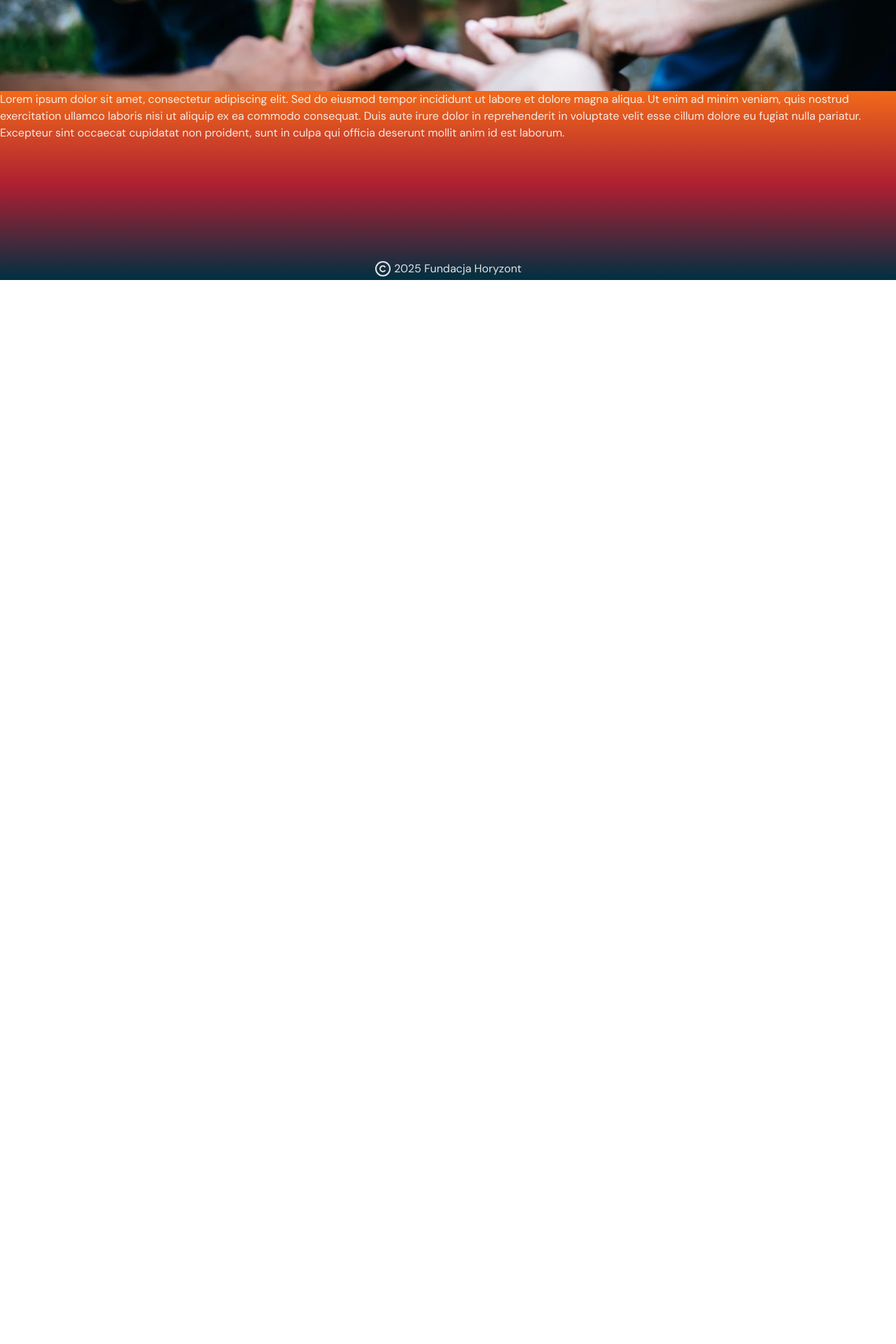
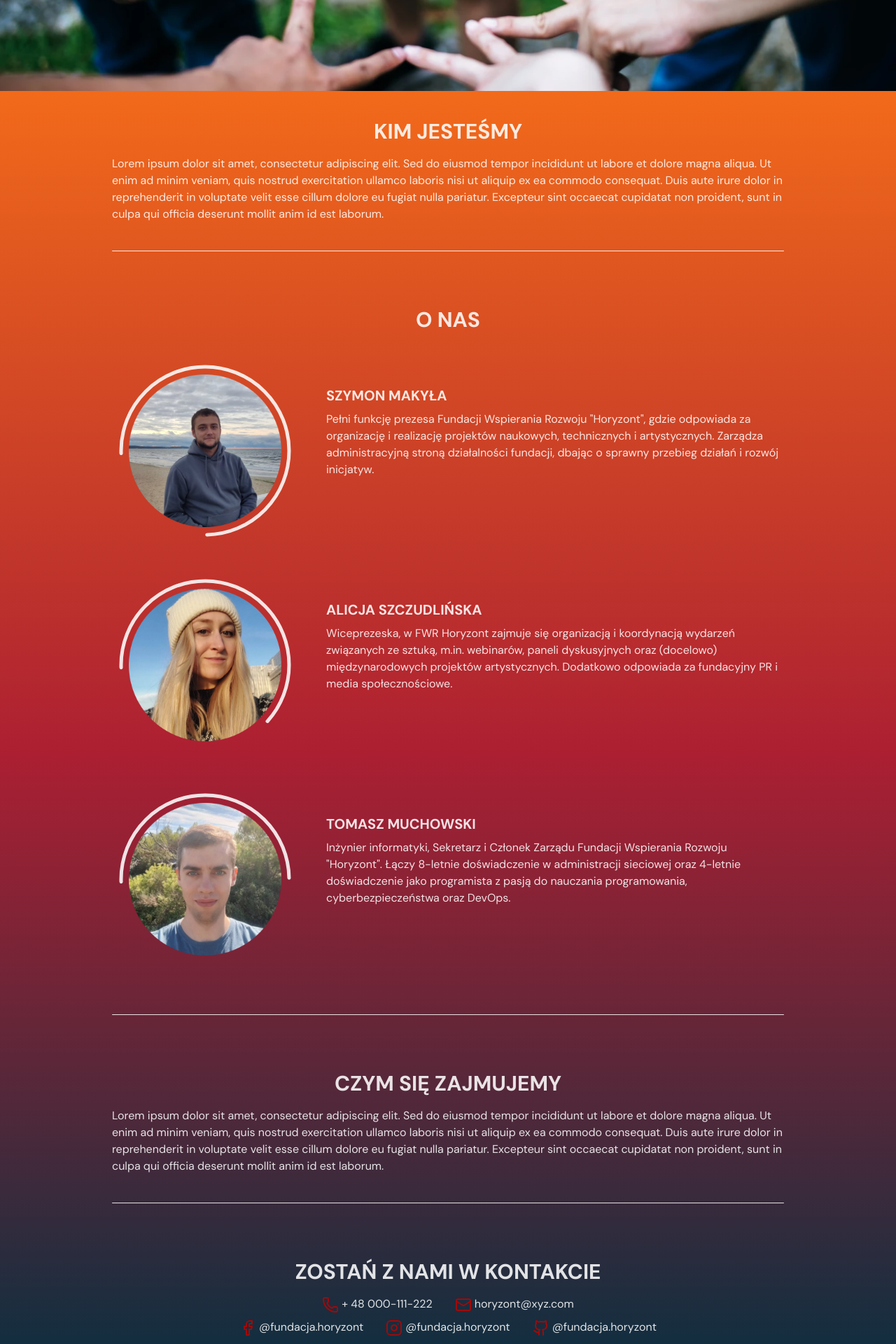
Before and after one commit to pmuchowski91/fundacja-horyzont, a Next.js app: page / in a window 1280 px wide. Shown: the part 400-2320 px from the top of the page at 70% size. Before the commit the page ends 800 px from the top, so only its background shows below. Built offline with nearby package versions, Linux system fonts and the light colour scheme.

Commit message:
Change page layout to single page

```diff
--- a/src/app/(frontend)/page.tsx
+++ b/src/app/(frontend)/page.tsx
@@ -1,14 +1,15 @@
 import React from 'react'
+import AboutUsPage from '@/components/AboutUsPage'
+import ContactPage from '@/components/ContactPage'
+import WhatWeDoPage from '@/components/WhatWeDoPage'
+import WhoWeArePage from '@/components/WhoWeArePage'
 
 const HomePage: React.FC = () => (
-  <div>
-    <p>
-      Lorem ipsum dolor sit amet, consectetur adipiscing elit. Sed do eiusmod tempor incididunt ut
-      labore et dolore magna aliqua. Ut enim ad minim veniam, quis nostrud exercitation ullamco
-      laboris nisi ut aliquip ex ea commodo consequat. Duis aute irure dolor in reprehenderit in
-      voluptate velit esse cillum dolore eu fugiat nulla pariatur. Excepteur sint occaecat cupidatat
-      non proident, sunt in culpa qui officia deserunt mollit anim id est laborum.
-    </p>
+  <div className="flex flex-col">
+    <WhoWeArePage />
+    <AboutUsPage />
+    <WhatWeDoPage />
+    <ContactPage />
   </div>
 )
 
--- a/src/app/(frontend)/about-us/page.tsx
+++ b/src/components/AboutUsPage/index.tsx
@@ -3,7 +3,7 @@ import Page from '@/components/Page'
 import AboutUs from '@/components/AboutUs'
 
 const AboutUsPage: React.FC = () => (
-  <Page title="O nas">
+  <Page title="O nas" id="about-us">
     <div className="flex flex-col">
       <AboutUs name="Szymon Makyła" imageSrc="/szymon.png" circleBorderPercent={75}>
         <p>
--- a/src/app/(frontend)/contact/page.tsx
+++ b/src/components/ContactPage/index.tsx
@@ -3,7 +3,7 @@ import { FacebookIcon, GithubIcon, InstagramIcon, MailIcon, PhoneIcon } from 'lu
 import Page from '@/components/Page'
 
 const ContactPage: React.FC = () => (
-  <Page title="Zostań z nami w kontakcie">
+  <Page title="Zostań z nami w kontakcie" id="contact">
     <div className="flex flex-col items-center justify-center gap-2">
       <div className="flex items-center justify-center">
         <div className="px-4">
--- a/src/components/Navbar/index.tsx
+++ b/src/components/Navbar/index.tsx
@@ -13,10 +13,10 @@ interface NavLinkType {
 }
 
 const navLinks: NavLinkType[] = [
-  { name: 'Kim jesteśmy', path: '/who-we-are' },
-  { name: 'O nas', path: '/about-us' },
-  { name: 'Czym się zajmujemy', path: '/what-we-do' },
-  { name: 'Kontakt', path: '/contact' },
+  { name: 'Kim jesteśmy', path: '#who-we-are' },
+  { name: 'O nas', path: '#about-us' },
+  { name: 'Czym się zajmujemy', path: '#what-we-do' },
+  { name: 'Kontakt', path: '#contact' },
 ]
 
 export const Navbar = () => {
--- a/src/components/Page/index.tsx
+++ b/src/components/Page/index.tsx
@@ -2,12 +2,16 @@ import React from 'react'
 
 type Props = {
   title: string
+  id: string
   children: React.ReactNode
 }
 
-const Page: React.FC<Props> = ({ title, children }) => (
-  <div className="w-full flex flex-col flex-grow pt-10 px-10 lg:px-20 xl:px-40 2xl:px-60">
-    <h1 className="text-3xl font-bold uppercase self-center pb-4">{title}</h1>
+const Page: React.FC<Props> = ({ title, id, children }) => (
+  <div
+    id={id}
+    className="w-full flex flex-col flex-grow pt-[--navbar-height] -mt-[--navbar-height] px-10 lg:px-20 xl:px-40 2xl:px-60"
+  >
+    <h1 className="pt-10 text-3xl font-bold uppercase self-center pb-4">{title}</h1>
     <div className="h-full flex flex-col flex-grow">{children}</div>
     <hr className="h-px my-4 md:my-10 bg-secondary border-0 rounded-sm"></hr>
   </div>
--- a/src/app/(frontend)/who-we-are/page.tsx
+++ b/src/components/WhatWeDoPage/index.tsx
@@ -1,8 +1,8 @@
 import React from 'react'
 import Page from '@/components/Page'
 
-const WhoWeArePage: React.FC = () => (
-  <Page title="Kim jesteśmy">
+const WhatWeDoPage: React.FC = () => (
+  <Page title="Czym się zajmujemy" id="what-we-do">
     <p>
       Lorem ipsum dolor sit amet, consectetur adipiscing elit. Sed do eiusmod tempor incididunt ut
       labore et dolore magna aliqua. Ut enim ad minim veniam, quis nostrud exercitation ullamco
@@ -13,4 +13,4 @@ const WhoWeArePage: React.FC = () => (
   </Page>
 )
 
-export default WhoWeArePage
+export default WhatWeDoPage
--- a/src/app/(frontend)/what-we-do/page.tsx
+++ b/src/components/WhoWeArePage/index.tsx
@@ -1,8 +1,8 @@
 import React from 'react'
 import Page from '@/components/Page'
 
-const WhatWeDoPage: React.FC = () => (
-  <Page title="Czym się zajmujemy">
+const WhoWeArePage: React.FC = () => (
+  <Page title="Kim jesteśmy" id="who-we-are">
     <p>
       Lorem ipsum dolor sit amet, consectetur adipiscing elit. Sed do eiusmod tempor incididunt ut
       labore et dolore magna aliqua. Ut enim ad minim veniam, quis nostrud exercitation ullamco
@@ -13,4 +13,4 @@ const WhatWeDoPage: React.FC = () => (
   </Page>
 )
 
-export default WhatWeDoPage
+export default WhoWeArePage
```
